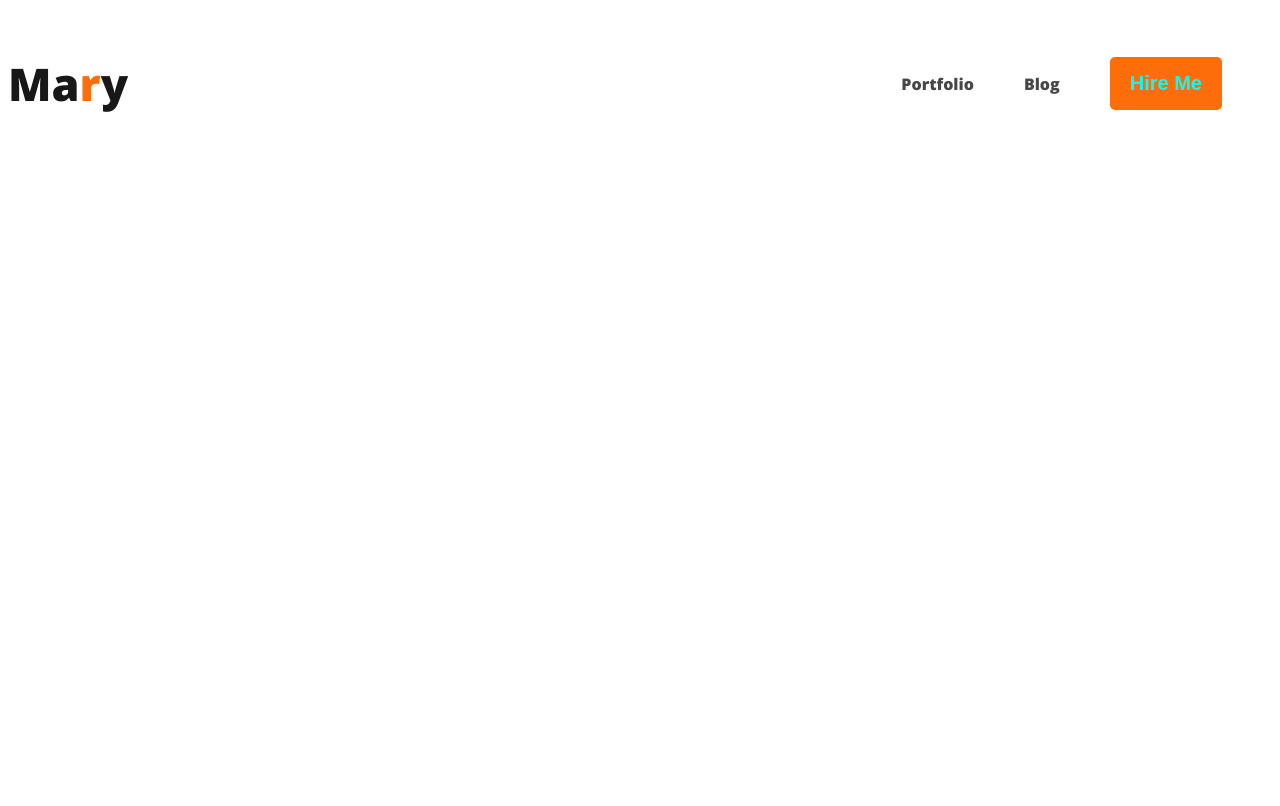
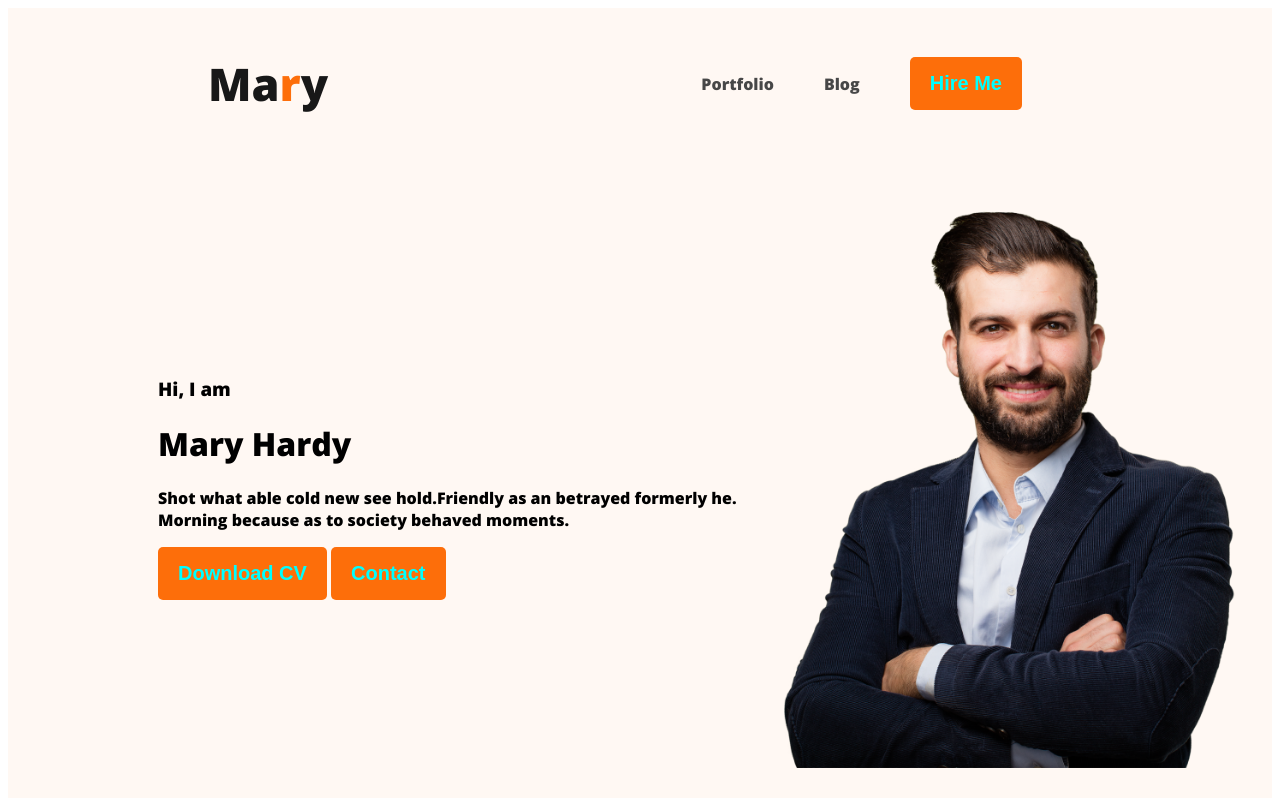
Before and after one commit to Mukhlasin57/Webdeveloper-Portfolio, a plain HTML site: page index.html in a window 1280 px wide. Drawn offline with nearby package versions, Linux system fonts and the light colour scheme.

Commit message:
more nav

```diff
--- a/index.html
+++ b/index.html
@@ -1,5 +1,6 @@
 <!DOCTYPE html>
 <html lang="en">
+
 <head>
     <meta charset="UTF-8">
     <meta name="viewport" content="width=device-width, initial-scale=1.0">
@@ -10,8 +11,9 @@
     <link rel="stylesheet" href="style.css/portfolio.css">
 
 </head>
+
 <body>
-    <header>
+    <header class="header">
         <nav>
             <h3 class="nav-title">Ma<span class="text-primary">r</span>y</h3>
             <ul>
@@ -20,6 +22,17 @@
                 <li><button class="button-primary">Hire Me</button></li>
             </ul>
         </nav>
+        <div class="banner">
+            <div>
+                <h3 class="banner-greeting">Hi, I am</h3>
+                <h1 class="banner-title">Mary Hardy</h1>
+                <p>Shot what able cold new see hold.Friendly as an betrayed formerly he. Morning because as to society
+                    behaved moments.</p>
+                    <button class="button-primary">Download CV</button>
+                    <button class="button-primary">Contact</button>
+            </div>
+            <img class="profile-pic" src="images/hardy.png" alt="">
+        </div>
     </header>
     <main>
 
@@ -28,4 +41,5 @@
 
     </footer>
 </body>
+
 </html>
--- a/style.css/portfolio.css
+++ b/style.css/portfolio.css
@@ -22,6 +22,7 @@ nav {
     display: flex;
     justify-content: space-between;
     align-items: center;
+    margin: 0 200px;
 }
 
 
@@ -46,3 +47,21 @@ nav a {
     text-decoration: none;
     color: #474747;
 }
+
+/* header related styles */
+.header {
+    background-color: #FFF8F3;
+}
+
+.banner {
+    padding: 30px 30px 30px 150px
+}
+
+.banner {
+    display: flex;
+    align-items: center;
+}
+
+.banner .profile-pic {
+    width: 500px;
+}
```
Lines whose indentation alone changed are shown as unchanged.
